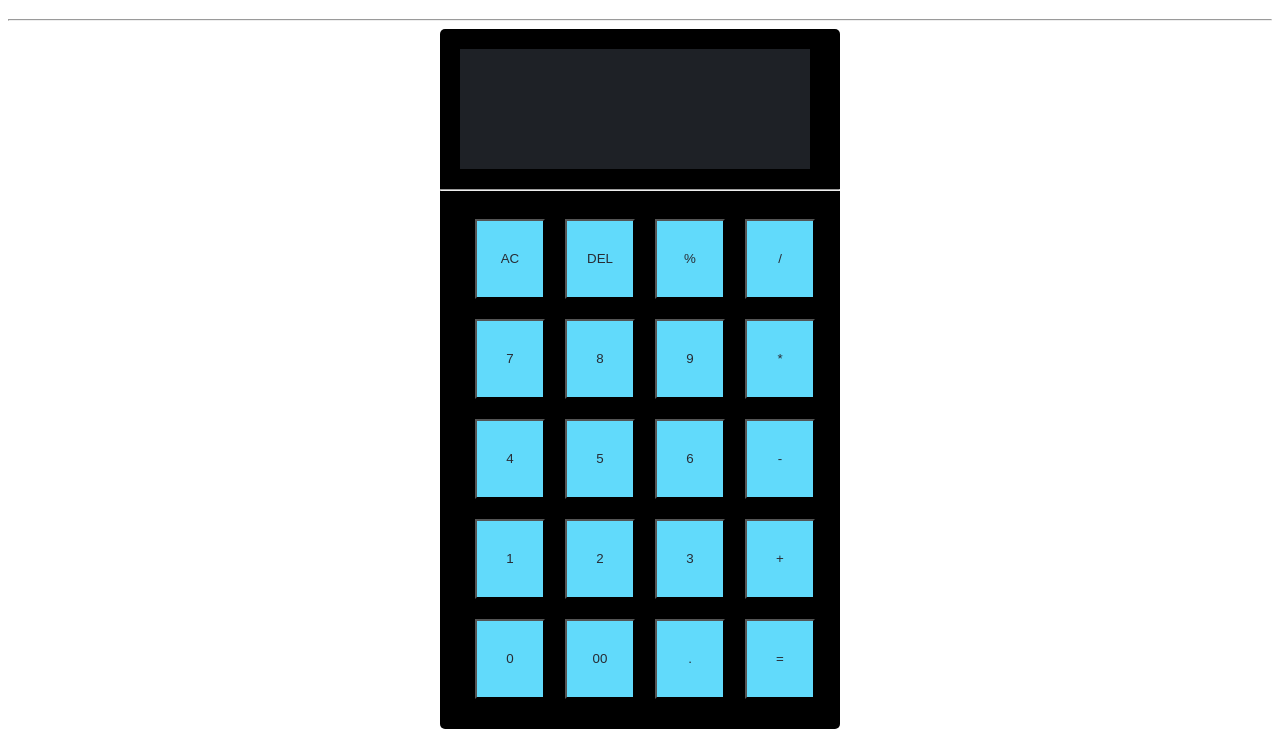
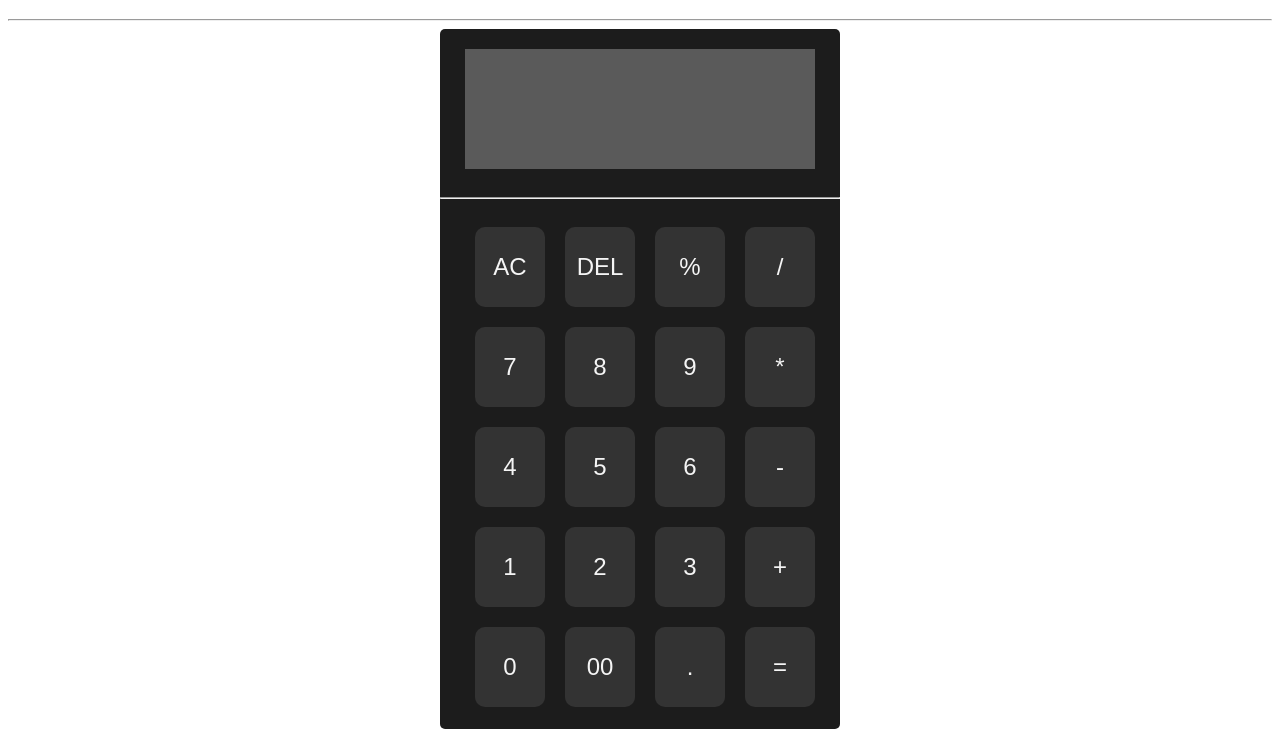
Before and after one commit to KUNALCHOURE/CALCULATOR, a plain HTML site: page index.html in a window 1280 px wide. Shown: the part 61-800 px from the top of the page. Drawn offline with Linux system fonts and the light colour scheme.

Commit message:
change in color

```diff
--- a/index.css
+++ b/index.css
@@ -8,10 +8,13 @@ div{
     display: flex;
    justify-content: center;
 }
+body{
+   /* background-color: #121212;*/
+}
 .container{
     height: 700px;
     width: 400px;
-    background-color: black;
+    background-color: #1c1c1c;
     border-radius: 5px;
     border:none;
 
@@ -20,10 +23,15 @@ div{
 .upper{
     height: 120px;
     width: 350px;
+    text-align: right;
+    border: none;
     margin: 20px;
-
-    background-color: #1e2126;
-    color: #ffffff;
+    position: relative;
+    left: 5px;
+    padding: 10px;
+    box-sizing: border-box;
+    background-color: #5a5a5a;
+    color: #f5f5f5;
 }
 .lower{
     display: flex;
@@ -40,10 +48,16 @@ div{
 
 .button{
     margin: 10px;
-    background-color: #61dafb;
-    color: #282c34;
+    font-size: 1.5em;
+    border: none;
+    border-radius:10px ;
+    background-color: #333333;
+    color: #f5f5f5;
+    cursor: pointer;
+}
+.button:hover {
+        background-color: #444444;
+        box-shadow: 0 0 5px white
+
 
 }
-.button:hover {
-    background-color: #21a1f1; /* Darker blue on hover */
-}
--- a/index.html
+++ b/index.html
@@ -14,9 +14,7 @@
     <div class="main">
 
         <div class="container">
-            <div class="upper">
-
-            </div>
+            <input type="text" name="" id="upper" class="upper">
             <hr>
             <div class="lower">
                 <div class="buttons">
```
